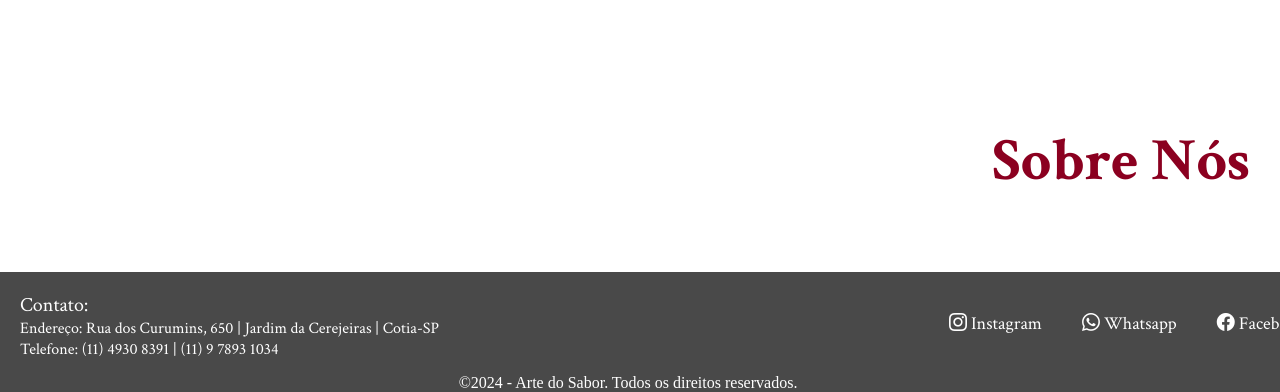
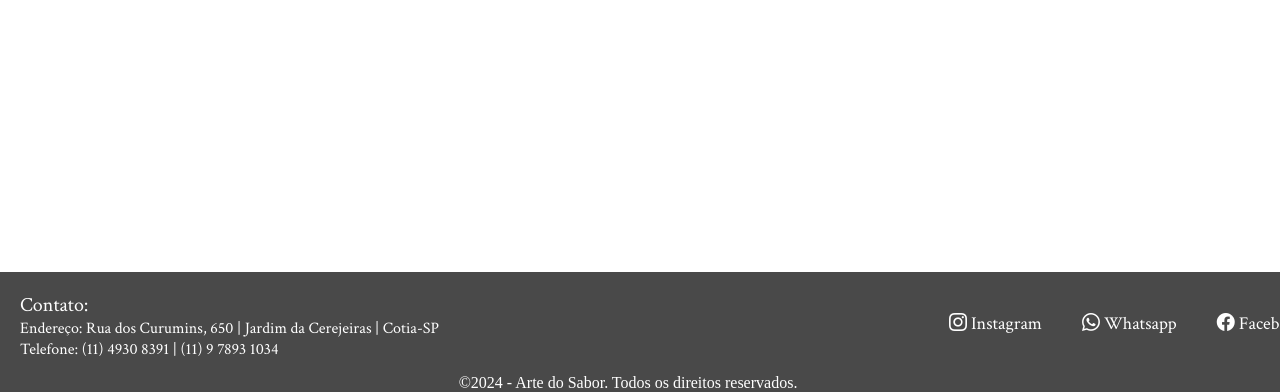
Before and after one commit to VWAelectric/churrascaria, a plain HTML site: page quem_somos.html in a window 1280 px wide. Shown: the part 408-800 px from the top of the page. Drawn offline with nearby package versions, Linux system fonts and the light colour scheme.

Commit message:
atual teste

```diff
--- a/quem_somos.html
+++ b/quem_somos.html
@@ -36,7 +36,7 @@
     </header>
     <main>
         <section>
-            <h1>Sobre Nós</h1>
+
         </section>
         <aside>
 
```
